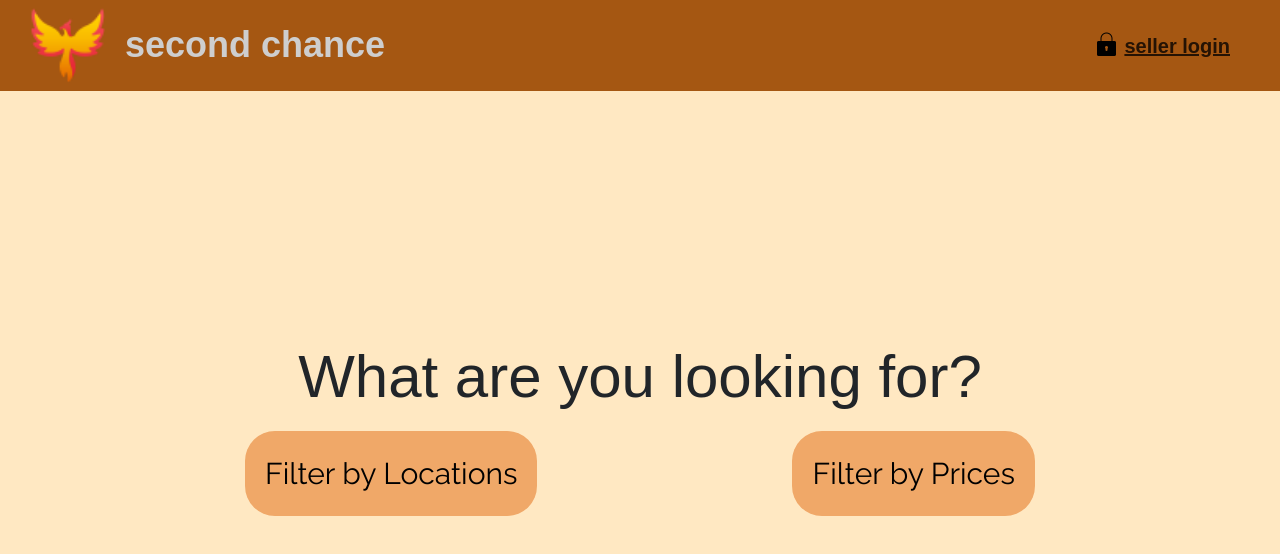
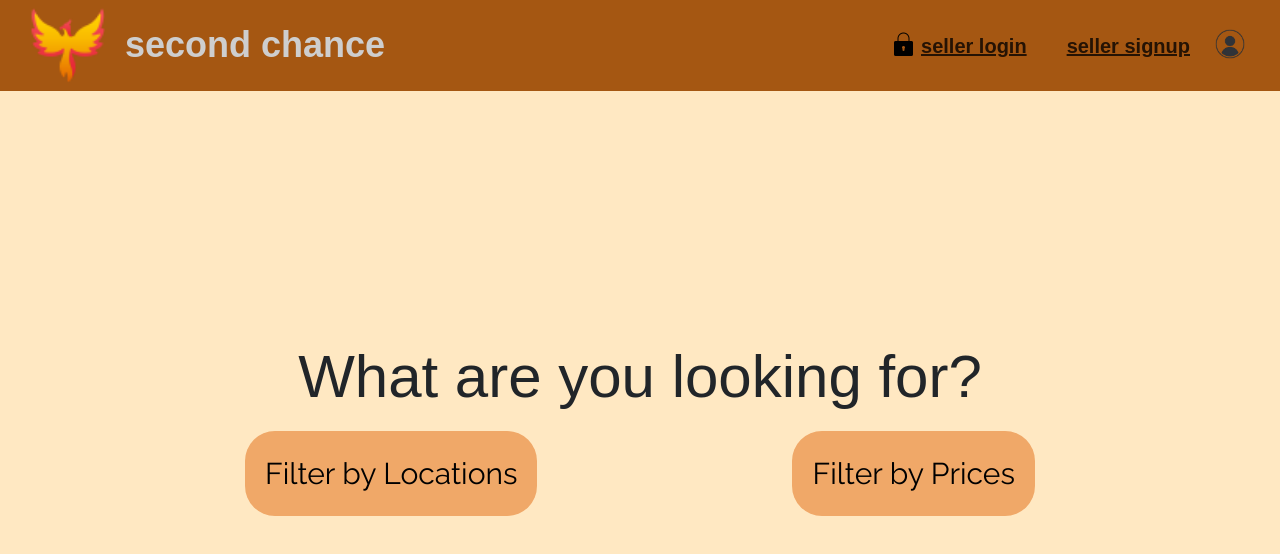
Before and after one commit to janelleljt/-LifeHack-What-the-Hack, a React (Create React App) app in the folder frontend/: page / in a window 1280 px wide. Shown: the top 554 px of the page. Built offline with nearby package versions, Linux system fonts and the light colour scheme; a web font is replaced by a local one.

Commit message:
Linked all the pages together and some other edits

```diff
--- a/frontend/package.json
+++ b/frontend/package.json
@@ -16,7 +16,7 @@
     "web-vitals": "^2.1.4"
   },
   "scripts": {
-    "start": "CHOKIDAR_USEPOLLING=true react-scripts --openssl-legacy-provider start",
+    "start": "CHOKIDAR_USEPOLLING=true react-scripts start",
     "build": "react-scripts build",
     "test": "react-scripts test",
     "eject": "react-scripts eject"
--- a/frontend/src/components/CompanyListings.js
+++ b/frontend/src/components/CompanyListings.js
@@ -7,6 +7,7 @@ import Row from 'react-bootstrap/Row';
 import Col from 'react-bootstrap/Col';
 import fruit from '../images/fruits.png';
 import Button from 'react-bootstrap/Button';
+import { Link } from 'react-router-dom';
 // import { useEffect, useState } from 'react';
 
 
@@ -39,13 +40,21 @@ const CompanyListings = () => {
                                 <Card.Text>
                                     Price :
                                 </Card.Text>
-                                <Button variant="primary" onClick={handleClick}>View</Button>
+                                <Link to='info' className='itemview'><Button variant="primary">View</Button></Link>
                             </Card.Body>
                         </Card>
                         </Col>
                     ))}
                 </Row>
             </div>
+            <div>
+                <Link to='createlisting' className='addbutton'>
+                <button class="createbutton">
+                    <span class="buttonText">Create New Listing</span>
+                    <i class="ri-check-line icon"></i>
+                </button>
+                </Link>
+            </div>
         </view>
     );
 }
--- a/frontend/src/components/IndivListing.js
+++ b/frontend/src/components/IndivListing.js
@@ -4,6 +4,7 @@ import Button from 'react-bootstrap/Button'
 import fruits from '../images/fruits.png'
 import '../css/IndivListing.css'
 import '../../node_modules/bootstrap/dist/css/bootstrap.min.css';
+import { Link } from 'react-router-dom'
 
 function IndivListing(details) {
   return (
@@ -21,7 +22,7 @@ function IndivListing(details) {
                 <Card.Text className='indivlisting-text'>
                     {details.location}
                 </Card.Text>
-                <Button variant="primary">View</Button>
+                <Link to='/info' className='itemview'><Button variant="primary">View</Button></Link>
               </Card.Body>
             </Card>
     </div>
--- a/frontend/src/components/Navbar.js
+++ b/frontend/src/components/Navbar.js
@@ -3,6 +3,7 @@ import '../css/Navbar.css'
 import logo from '../images/icons8-phoenix-48.png'
 import lock from '../images/icons8-lock-50.png'
 import { Link } from 'react-router-dom'
+import profile from '../images/profilepic.png'
 
 function Navbar() {
   return (
@@ -13,15 +14,23 @@ function Navbar() {
                 second chance
             </div>
         </Link>
+        <div className='navbar-right'>
+            <Link to='login' className='navbar-item2'>
+                <img src={lock} alt='lock-icon' className='navbar-lockicon'/>
+                <h4 className='navbar-login'>
+                    seller login
+                </h4>
+            </Link>
+            <Link to='sellersignup' className='navbar-item2'>
+                <h4 className='navbar-signup'>
+                    seller signup
+                </h4>
+            </Link>
 
-        <Link to='sellersignup' className='navbar-item2'>
-            <img src={lock} alt='lock-icon' className='navbar-lockicon'/>
-            <h4 className='navbar-login'>
-                seller login
-            </h4>
+            <Link to='companylisting' className='navbar-item3'>
+                <img src={profile} alt='profile-icon' className='navbar-profile'/>
         </Link>
-
-
+        </div>
     </div>
   )
 }
--- a/frontend/src/components/SellerSignup.js
+++ b/frontend/src/components/SellerSignup.js
@@ -58,7 +58,7 @@ const SellerSignup = () => {
                 </div>
             </div>
             <button class="button">
-                <span class="buttonText" onClick={handleSubmit}>Submit</span>\
+                <span class="buttonText" onClick={handleSubmit}>Submit</span>
             </button>
         </view>
     );
--- a/frontend/src/css/CompanyListings.css
+++ b/frontend/src/css/CompanyListings.css
@@ -20,3 +20,16 @@
     padding: 20px;
     background-color: #ffe8c2;
 }
+
+.createbutton {
+    background-color: white;
+    font-size: 20px;
+    border-radius: 20px;
+    font-family: 'Raleway', sans-serif;
+    color: #251304;
+    border: none;
+    margin-left: 45%;
+    width: 200px;
+    height: 50px;
+    margin-bottom: 50px;
+}
--- a/frontend/src/css/CreateListing.css
+++ b/frontend/src/css/CreateListing.css
@@ -3,7 +3,6 @@
     display: flex;
     flex-direction: column;
     align-items: center;
-    font-family: 'Poppins', sans-serif;
     padding-top: 50px;
 }
 
@@ -11,6 +10,7 @@
     padding-top: 100px;
     font-size: 60px;
     text-align: center;
+    font-family: 'Poppins', sans-serif;
 }
 
 .createBody {
@@ -38,7 +38,7 @@
     margin-left: 20%;
 }
 
-.button {
+.listbutton {
     background-color: white;
     position: relative;
     align-self: center;
@@ -50,9 +50,8 @@
     border-radius: 4px;
     cursor: pointer;
     font-family: 'Raleway', sans-serif;
-    color: #251304;
 }
 
 .button:hover {
-    background-color: whitesmoke;
+    background-color: grey;
 }
--- a/frontend/src/css/Navbar.css
+++ b/frontend/src/css/Navbar.css
@@ -34,6 +34,12 @@
     font-size: 16px;
 }
 
+.navbar-profile {
+    padding-top: 15px;
+    height: 55px;
+    display: flex;
+}
+
 .navbar-lockicon {
     height: 25px;
     margin: 12px 5px;
@@ -45,3 +51,16 @@
     font-family: 'Poppins', sans-serif;
     font-weight: 600;
 }
+
+.navbar-signup {
+    margin: 15px 0px;
+    font-size: 20px;
+    font-family: 'Poppins', sans-serif;
+    font-weight: 600;
+}
+
+.navbar-right {
+    text-align: right;
+    display: flex;
+    text-decoration: none;
+}
```
Also changed, not shown: frontend/src/components/README.md (added), frontend/src/images/profilepic.png (added), 1 other file (tests, documents, lock files or other folders).
